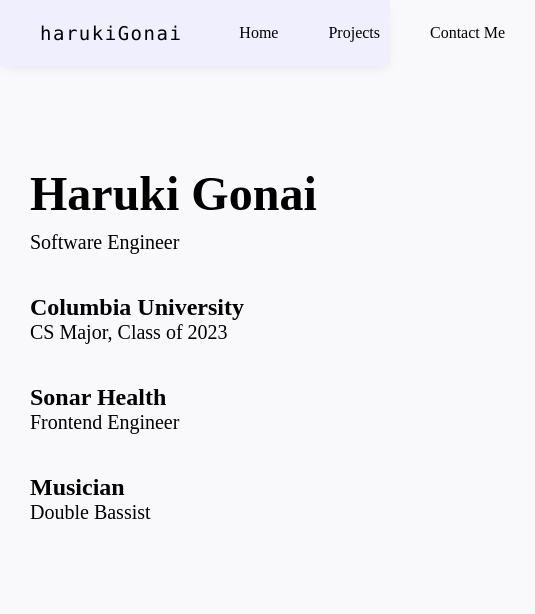
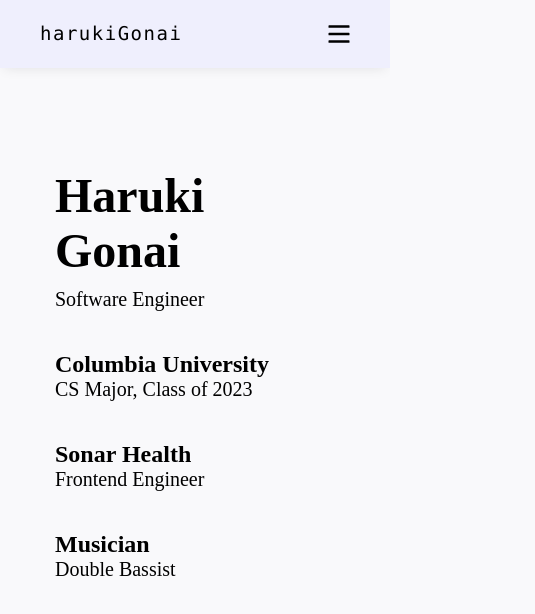
Before and after one commit to harukigonai/personal-website, a React (Create React App) app: page / in a window 390 px wide. Shown: the top 614 px of the page, 535 px wide, since content can reach past the window. Built offline with nearby package versions, Linux system fonts and the light colour scheme; a web font is replaced by a local one.

Commit message:
Changes to responsiveness
-Navbar links condensed into hamburger dropdown when page minimized
-Added min-width to page

```diff
--- a/src/App.js
+++ b/src/App.js
@@ -2,6 +2,8 @@ import { BrowserRouter as Router, Switch, Route, Link } from "react-router-dom";
 import ContactMe from "./pages/ContactMe";
 import Home from "./pages/Home";
 import Projects from "./pages/Projects";
+import Dropdown from "./components/Dropdown";
+
 import "./App.css";
 import "./fonts.css";
 
@@ -16,12 +18,13 @@ function App() {
           <Link className="navbarLink" to="/">
             Home
           </Link>
-          <Link className="navbarLink" to="/">
+          <Link className="navbarLink" to="/projects">
             Projects
           </Link>
-          <Link className="navbarLink" to="/">
+          <Link className="navbarLink" to="/contact-me">
             Contact Me
           </Link>
+          <Dropdown />
         </div>
       </div>
 
--- /dev/null
+++ b/src/components/Dropdown.js
@@ -0,0 +1,41 @@
+import React, { useState, useEffect, useRef } from "react";
+import { Link } from "react-router-dom";
+import { ReactComponent as Hamburger } from "../assets/svgs/hamburger.svg";
+
+export default function Dropdown() {
+  const [active, setActive] = useState(false);
+  const dropdownRef = useRef();
+  const onClick = () => setActive(!active);
+
+  useEffect(() => {
+    const onClick = (e) => {
+      if (!dropdownRef.current.contains(e.target)) {
+        setActive(false);
+      }
+    };
+
+    window.addEventListener("click", onClick);
+  }, []);
+
+  return (
+    <div id="hamburgerContainer">
+      <Hamburger
+        id="hamburger"
+        className={active && "hamburgerActive"}
+        onClick={onClick}
+        ref={dropdownRef}
+      />
+      <div id="hamburgerMenu" className={active && "hamburgerMenuActive"}>
+        <Link className="hamburgerLink" to="/">
+          Home
+        </Link>
+        <Link className="hamburgerLink" to="/projects">
+          Projects
+        </Link>
+        <Link className="hamburgerLink" to="/contactMe">
+          Contact Me
+        </Link>
+      </div>
+    </div>
+  );
+}
--- a/src/index.css
+++ b/src/index.css
@@ -1,4 +1,6 @@
 #root {
+  min-width: 344px;
+
   width: 100%;
   height: 100%;
 }
@@ -64,6 +66,8 @@ code {
 
   text-decoration: none;
   letter-spacing: 1.5px;
+
+  height: 24px;
 }
 
 #navbarLinks {
@@ -71,7 +75,7 @@ code {
   gap: 50px;
 }
 
-#navbarLinks a {
+.navbarLink {
   font-size: 16px;
   font-style: normal;
   font-weight: 400;
@@ -83,29 +87,29 @@ code {
 }
 
 #contentWrapper {
+  display: flex;
+  justify-content: space-between;
+  padding: 0 55px;
+
   max-width: 916px;
   margin: 100px auto 0 auto;
 
   position: relative;
-  box-sizing: border-box;
+  box-sizing: content-box;
 }
 
 @media (max-width: 986px) {
   #contentWrapper {
-    margin: 100px 30px 0 30px;
+    margin-top: 100px;
   }
 }
 
 @media (max-width: 747px) {
+  #contentWrapper {
+    max-width: fit-content;
+  }
   #myPhoto {
     display: none !important;
-  }
-}
-
-@media (max-width: 571px) {
-  #navbarLinks {
-    padding-left: 57px;
-    padding-right: 30px;
   }
 }
 
@@ -146,4 +150,68 @@ code {
   display: block;
 
   box-shadow: 0 4px 12px -4px rgb(0 0 0 / 10%);
+
+  margin-right: 55px;
 }
+
+#hamburgerContainer {
+  position: relative;
+  display: none;
+
+  width: 22px;
+  height: 24px;
+}
+
+@media (max-width: 566px) {
+  #hamburgerContainer {
+    display: block;
+  }
+
+  .navbarLink {
+    display: none !important;
+  }
+}
+
+#hamburger {
+  width: 100%;
+  height: 100%;
+
+  transition: 0.2s ease;
+
+  cursor: pointer;
+}
+
+.hamburgerActive {
+  transform: rotate(180deg);
+  transition: 0.2s ease;
+}
+
+#hamburgerMenu {
+  position: absolute;
+  right: -5px;
+
+  background-color: white;
+  box-shadow: 0 4px 12px -4px rgb(0 0 0 / 10%);
+  border-radius: 8px;
+  width: 150px;
+
+  padding: 5px 0;
+
+  opacity: 0;
+}
+
+.hamburgerMenuActive {
+  opacity: 1 !important;
+}
+
+.hamburgerLink {
+  display: flex;
+  align-items: center;
+  padding-left: 10px;
+
+  height: 30px;
+}
+
+.hamburgerLink:hover {
+  background: #eee;
+}
```
Also changed, not shown: src/assets/svgs/hamburger.svg (added).
